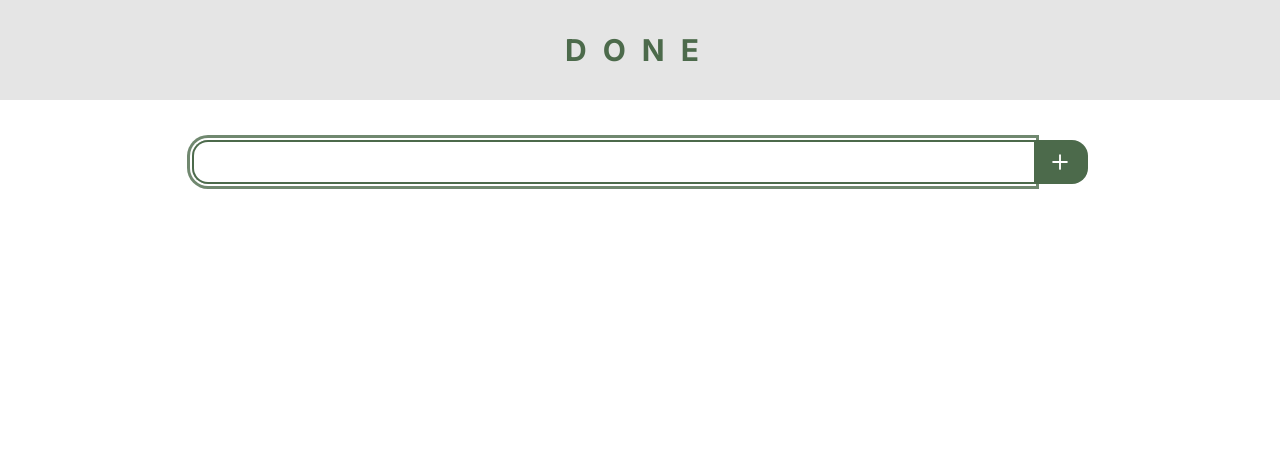
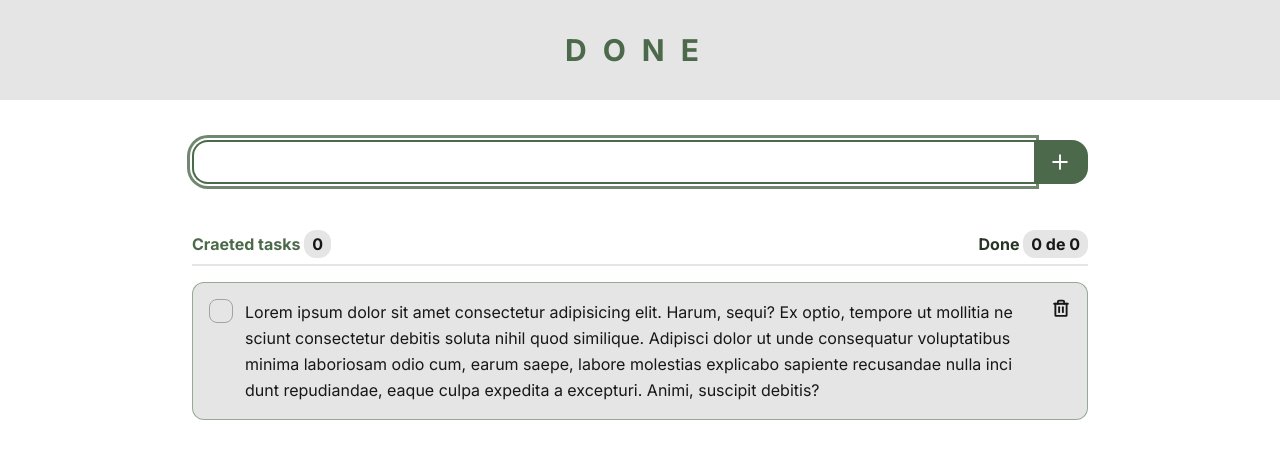
Before and after one commit to davyd-souza/done, a React (Vite) app: page / in a window 1280 px wide. Shown: the top 458 px of the page. Built offline with nearby package versions, Linux system fonts and the light colour scheme.

Commit message:
feat: implement task list

```diff
--- a/src/App.tsx
+++ b/src/App.tsx
@@ -1,5 +1,8 @@
+// COMPONENT
+import * as Checkbox from '@radix-ui/react-checkbox'
+
 // STYLE
-import { Plus } from 'phosphor-react'
+import { Check, Plus, Trash } from 'phosphor-react'
 
 // Primary: 500, 400
 // Secondary: 400, 300
@@ -13,6 +16,7 @@ export function App() {
           </h1>
         </div>
       </header>
+
       <section className='w-full'>
         <div className='mx-auto max-w-4xl'>
           <form>
@@ -46,6 +50,61 @@ export function App() {
           </form>
         </div>
       </section>
+
+      <main className='w-full text-neutral-900 dark:text-white'>
+        <div className='mx-auto max-w-4xl flex flex-col gap-4'>
+          <header className='flex justify-between py-2 border-b-2 border-neutral-200 dark:border-neutral-800'>
+            <p className='font-bold text-primary-400 dark:text-secondary-200'>
+              Craeted tasks{' '}
+              <span className='bg-neutral-200 dark:bg-neutral-800 text-neutral-900 dark:text-white px-2 py-1 rounded-xl'>
+                0
+              </span>
+            </p>
+            <p className='font-bold text-primary-700 dark:text-secondary-700'>
+              Done{' '}
+              <span className='bg-neutral-200 dark:bg-neutral-800 text-neutral-900 dark:text-white px-2 py-1 rounded-xl'>
+                0 de 0
+              </span>
+            </p>
+          </header>
+          <section className='grid gap-2'>
+            <article className='flex justify-between gap-8 items-start bg-neutral-200 dark:bg-neutral-800 p-4 rounded-xl border border-primary-400/50 dark:border-secondary-200/20'>
+              <Checkbox.Root className='flex gap-3 items-start group text-start'>
+                <div
+                  className='
+                    h-6 aspect-square flex items-center justify-center transition-all
+                    border border-neutral-400 dark:border-neutral-600 rounded-lg
+                    group-data-[state=checked]:bg-primary-400 group-data-[state=checked]:border-primary-400
+                    dark:group-data-[state=checked]:bg-secondary-200 dark:group-data-[state=checked]:border-secondary-200
+                  '
+                >
+                  <Checkbox.Indicator>
+                    <Check
+                      weight='bold'
+                      className='text-white dark:text-neutral-900'
+                    />
+                  </Checkbox.Indicator>
+                </div>
+                <label className='leading-relaxed break-all'>
+                  Lorem ipsum dolor sit amet consectetur adipisicing elit.
+                  Harum, sequi? Ex optio, tempore ut mollitia nesciunt
+                  consectetur debitis soluta nihil quod similique. Adipisci
+                  dolor ut unde consequatur voluptatibus minima laboriosam odio
+                  cum, earum saepe, labore molestias explicabo sapiente
+                  recusandae nulla incidunt repudiandae, eaque culpa expedita a
+                  excepturi. Animi, suscipit debitis?
+                </label>
+              </Checkbox.Root>
+              <button
+                className='leading-[0] hover:text-red-600 transition-colors'
+                title='Delete task'
+              >
+                <Trash size={20} weight='bold' />
+              </button>
+            </article>
+          </section>
+        </div>
+      </main>
     </div>
   )
 }
```
